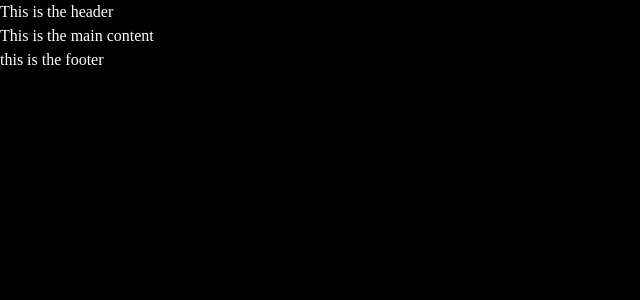
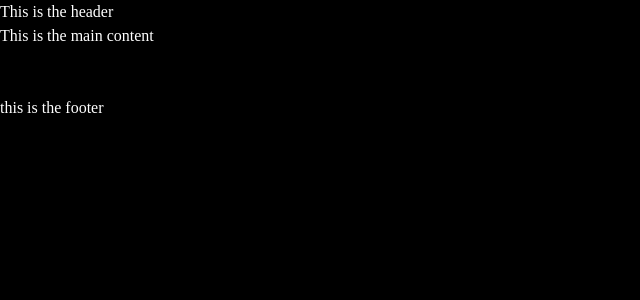
Before and after one commit to DarrellRoberts/e-mission-challenge, a Nuxt app: page / in a window 1280 px wide. Shown: the top 300 px of the page, without its empty margins (0-640 px from the left). Built offline with nearby package versions, Linux system fonts and the light colour scheme; a web font is replaced by a local one.

Commit message:
0001: main layout added

```diff
--- a/app.vue
+++ b/app.vue
@@ -1,5 +1,3 @@
 <template>
-  <NuxtLayout>
-    <NuxtPage />
-  </NuxtLayout>
+  <NuxtPage />
 </template>
--- /dev/null
+++ b/src/assets/stylesheets/layout/main-layout.css
@@ -0,0 +1,5 @@
+.website-grid {
+  display: grid;
+  grid-template-rows: 1fr 3fr 1fr;
+  /* height: 100vh; */
+}
--- a/src/layouts/default.vue
+++ b/src/layouts/default.vue
@@ -1,9 +1,12 @@
 <template>
-  <Header />
-  <Main />
-  <Footer />
+  <div class="website-grid">
+    <Header />
+    <Main />
+    <Footer />
+  </div>
 </template>
 
 <style>
 @import "../assets/stylesheets/main.css";
+@import "../assets/stylesheets/layout/main-layout.css";
 </style>
--- a/src/pages/index.vue
+++ b/src/pages/index.vue
@@ -1 +1,7 @@
+<script lang="ts" setup>
+definePageMeta: {
+  layout: "default";
+}
+</script>
+
 <template></template>
```
